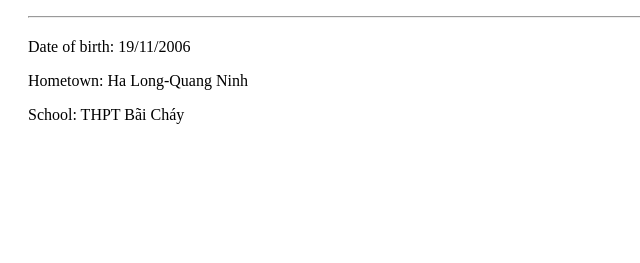
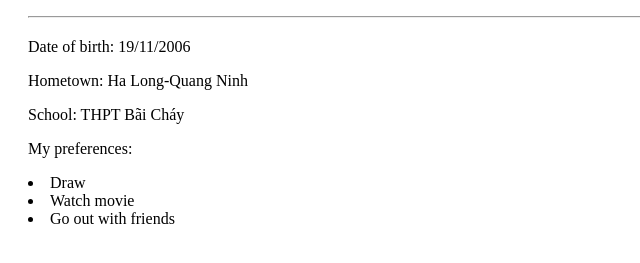
Before and after one commit to Khanhchi1911/demo02, a plain HTML site: page index.html in a window 1280 px wide. Shown: the part 105-368 px from the top of the page, without its empty margins (0-640 px from the left). Drawn offline with Linux system fonts and the light colour scheme.

Commit message:
update02
đưa code lên

```diff
--- a/index.html
+++ b/index.html
@@ -4,7 +4,7 @@
     <meta charset="UTF-8">
     <meta http-equiv="X-UA-Compatible" content="IE=edge">
     <meta name="viewport" content="width=device-width, initial-scale=1.0">
-    <title>Document</title>
+    <title>Bài tập Github </title>
     <link rel="stylesheet" href="baitap.css">
 </head>
 <body style="font-family: Bahnschrift;">
@@ -26,6 +26,13 @@
         <p>
             School: THPT Bãi Cháy
         </p>
+
+        <p>
+            My preferences:
+            <li>Draw</li>
+            <li>Watch movie</li>
+            <li>Go out with friends</li>
+        </p>
     </div>
 
 </body>
```
